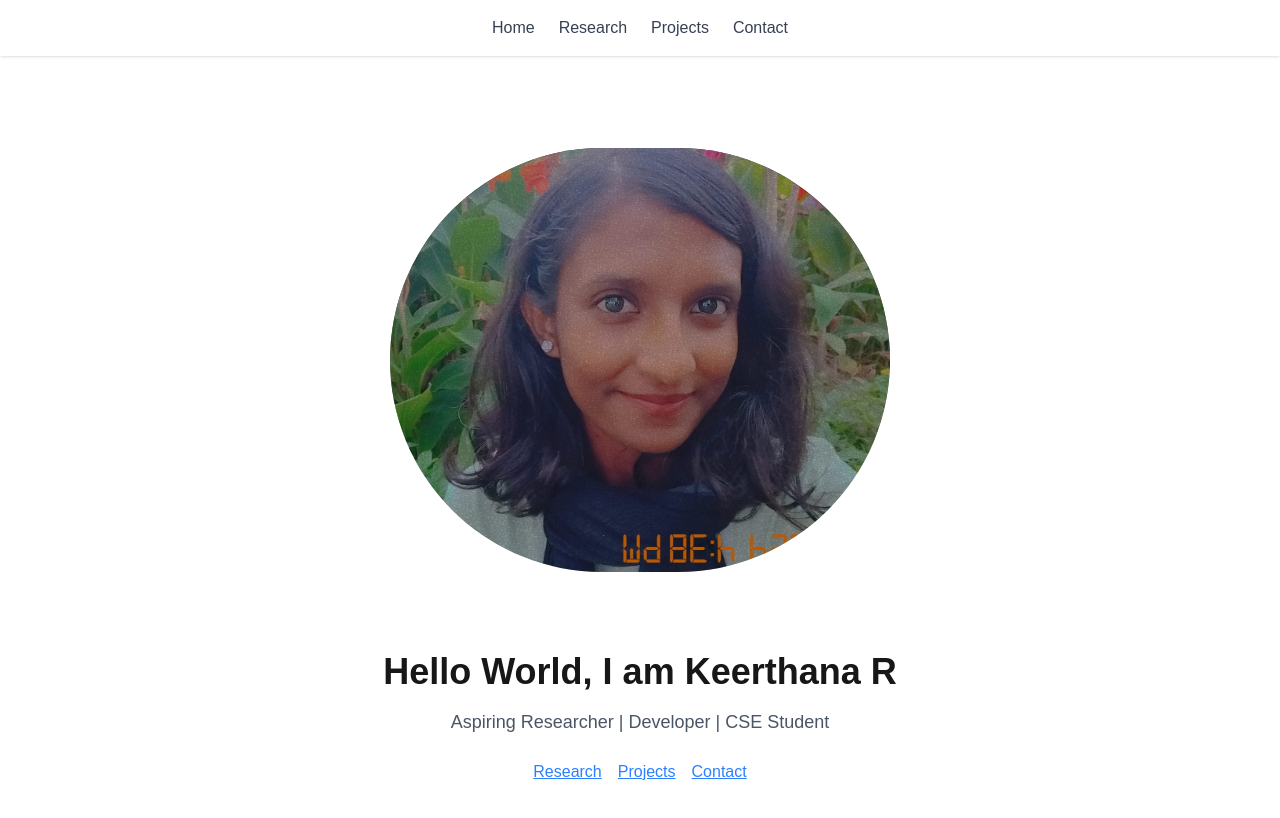
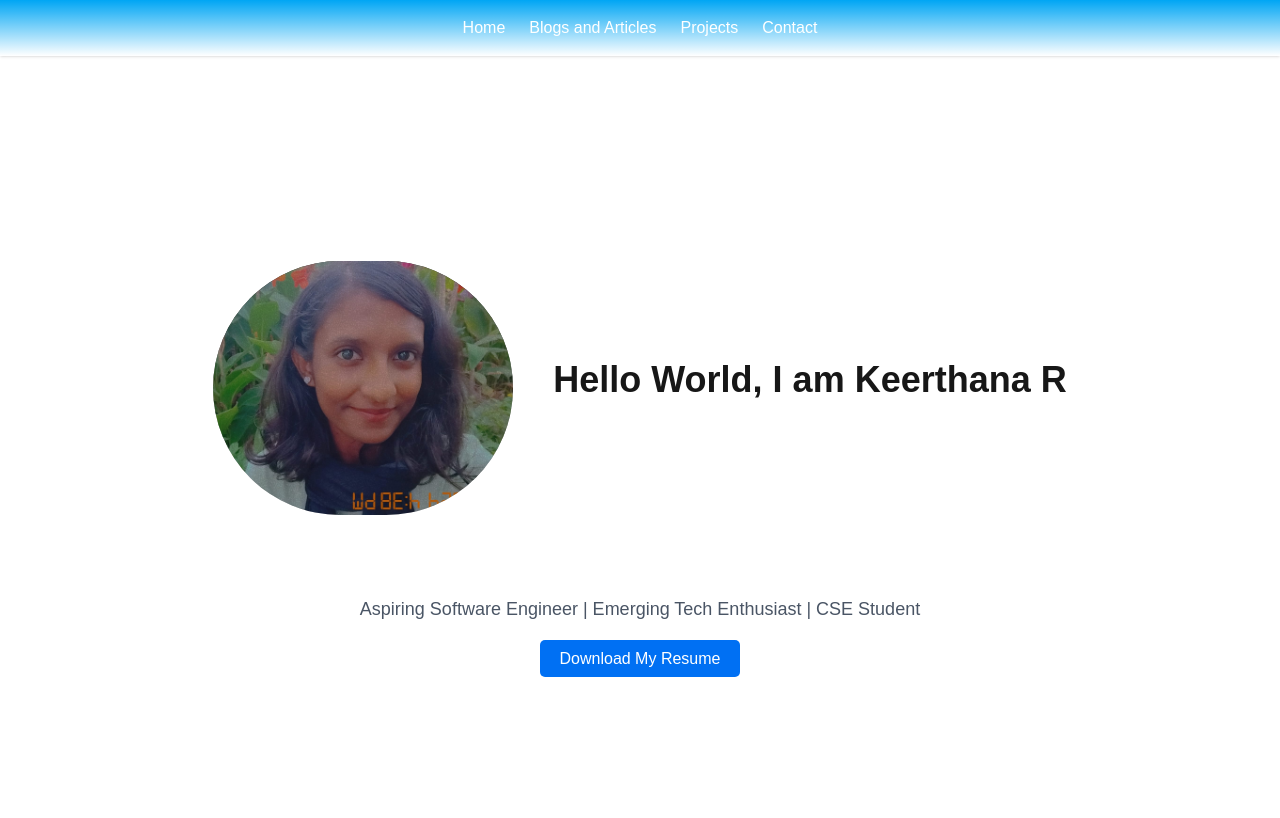
Before and after one commit to keerthanar09/my-portfolio, a Next.js app: page / in a window 1280 px wide. Shown: the top 818 px of the page. Built offline with nearby package versions, Linux system fonts and the light colour scheme.

Commit message:
Made style changes and resume download option.

```diff
--- a/src/app/layout.tsx
+++ b/src/app/layout.tsx
@@ -1,20 +1,18 @@
-// src/app/layout.tsx
-
 import './globals.css'
 import Link from 'next/link'
 
 export const metadata = {
   title: 'My Portfolio',
-  description: 'Minimal portfolio by [Your Name]',
+  description: 'Minimal portfolio by Keerthana R',
 }
 
 export default function RootLayout({ children }: { children: React.ReactNode }) {
   return (
     <html lang="en">
       <body>
-        <nav className="bg-white shadow p-4 flex justify-center space-x-6 text-gray-700">
+        <nav className="bg-linear-to-t from-grey-500 to-sky-500 shadow p-4 flex justify-center space-x-6 text-white">
           <Link href="/">Home</Link>
-          <Link href="/research">Research</Link>
+          <Link href="/research">Blogs and Articles</Link>
           <Link href="/projects">Projects</Link>
           <Link href="/contact">Contact</Link>
         </nav>
--- a/src/app/page.tsx
+++ b/src/app/page.tsx
@@ -4,15 +4,26 @@ import Image from 'next/image';
 export default function Home() {
   return (
     <main className="min-h-screen p-6 flex flex-col items-center justify-center">
-    <div className='m-5 mb-20'>
-        <Image className='outline-5 outline-white outline-offset-50 rounded-full inset-shadow-sm inset-shadow-black' src = "/profile.jpeg" alt = "Profile" width={500} height={500}/>
+    <div className='m-5 mb-20 flex flex-row items-center space-x-10'>
+        <div><Image className='outline-5 outline-white outline-offset-10 rounded-full inset-shadow-sm inset-shadow-black' src = "/profile.jpeg" alt = "Profile" width={300} height={300}/></div>
+        <div><h1 className="text-4xl font-bold mb-4">Hello World, I am Keerthana R</h1></div>
     </div>
-      <h1 className="text-4xl font-bold mb-4">Hello World, I am Keerthana R</h1>
-      <p className="text-lg text-gray-600 mb-6">Aspiring Researcher | Developer | CSE Student</p>
+
+      <p className="text-lg text-gray-600 mb-6">Aspiring Software Engineer | Emerging Tech Enthusiast | CSE Student</p>
       <div className="space-x-4">
-        <a href="/research" className="text-blue-500 underline">Research</a>
-        <a href="/projects" className="text-blue-500 underline">Projects</a>
-        <a href="/contact" className="text-blue-500 underline">Contact</a>
+        <a
+            href="/resume.pdf"
+            download
+            style={{
+              backgroundColor: "#0070f3",
+              color: "#fff",
+              padding: "10px 20px",
+              borderRadius: "5px",
+              textDecoration: "none",
+            }}
+          >
+            Download My Resume
+          </a>
       </div>
     </main>
   )
--- a/src/app/research/page.tsx
+++ b/src/app/research/page.tsx
@@ -2,7 +2,7 @@
 export default function Research() {
   return (
     <main className="p-6 max-w-2xl mx-auto">
-      <h1 className="text-3xl font-bold mb-6">My Research Work</h1>
+      <h1 className="text-3xl font-bold mb-6">Articles</h1>
       <ul className="space-y-4">
         <li className="text-blue-100">
           <strong className="text-xl text-blue-300">Title: Agentic AI + LLM Powered Document Retrieval System.</strong> <br />
```
Also changed, not shown: 1 other file (tests, documents, lock files or other folders).
